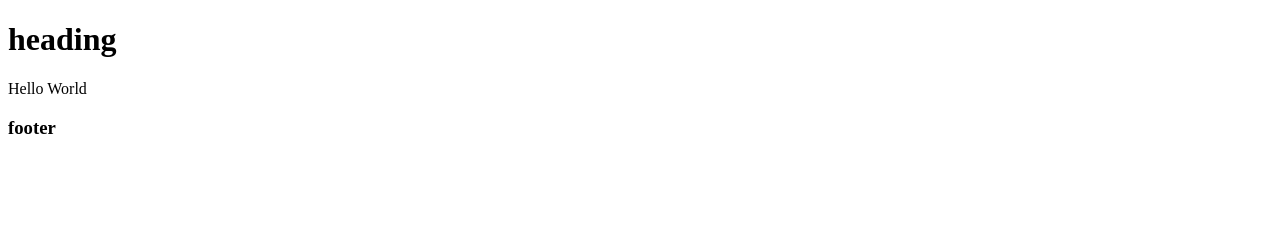
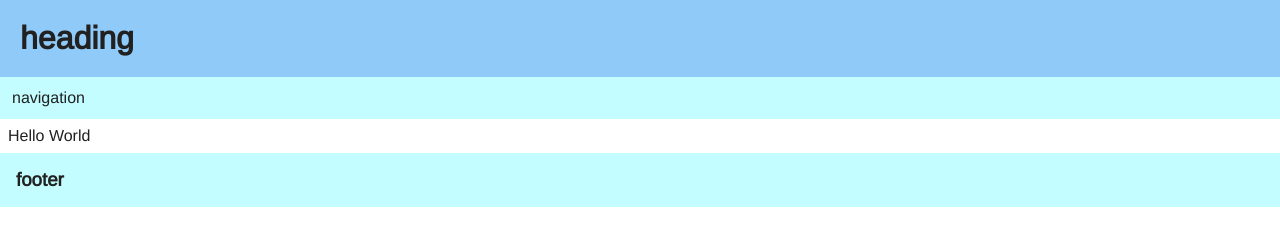
Before and after one commit to cjc1996/SASS_Experimentation, a plain HTML site: page index.html in a window 1280 px wide. Drawn offline with nearby package versions, Linux system fonts and the light colour scheme.

Commit message:
commit 2

```diff
--- a/css/style.scss
+++ b/css/style.scss
@@ -1,3 +1,49 @@
-p{
-  font-size: 16px;
+//variables
+  //primary colours
+$primaryColor: #90caf9;
+$primaryColorLight: #c3fdff;
+$primaryColorDark: #5d99c6;
+  //secendary colours
+$secondaryColor: #ff8f00;
+$secondaryColorLight: #ffc046;
+$secondaryColorDark: #c56000;
+  //text colours
+$textColor: #212121;
+  //fonts
+$mainFont: 'Arimo', sans-serif;
+
+
+//syntax
+*{
+  margin: 0;
+  padding: 0;
+  color: $textColor;
 }
+
+.heading{
+  background-color: $primaryColor;
+  padding: 1.25em;
+  font-family: $mainFont;
+}
+
+.navigation{
+  background-color: $primaryColorLight;
+  padding: 0.75em;
+  font-family: $mainFont;
+}
+
+.mainContent{
+  padding: 0.5em;
+  font-family: $mainFont;
+  p{
+    font-size: 16px;
+  }
+}
+
+.foot{
+  background-color: $primaryColorLight;
+  padding: 1em;
+  font-family: $mainFont;
+}
+
+//media queries
--- a/index.html
+++ b/index.html
@@ -3,14 +3,20 @@
   <head>
     <meta charset="utf-8">
     <link rel="stylesheet" type="text/css" href="css/style.css">
+    <link href="https://fonts.googleapis.com/css?family=Arimo" rel="stylesheet">
     <title>SCSS experimentation</title>
   </head>
   <body>
-    <header>
+    <header class="heading">
       <h1>heading</h1>
     </header>
-    <p>Hello World</p>
-    <footer>
+    <nav class="navigation">
+      navigation
+    </nav>
+    <main class="mainContent">
+      <p>Hello World</p>
+    </main>
+    <footer class="foot">
       <h3>footer</h3>
     </footer>
   </body>
```
Also changed, not shown: css/style.css, 1 other file.
